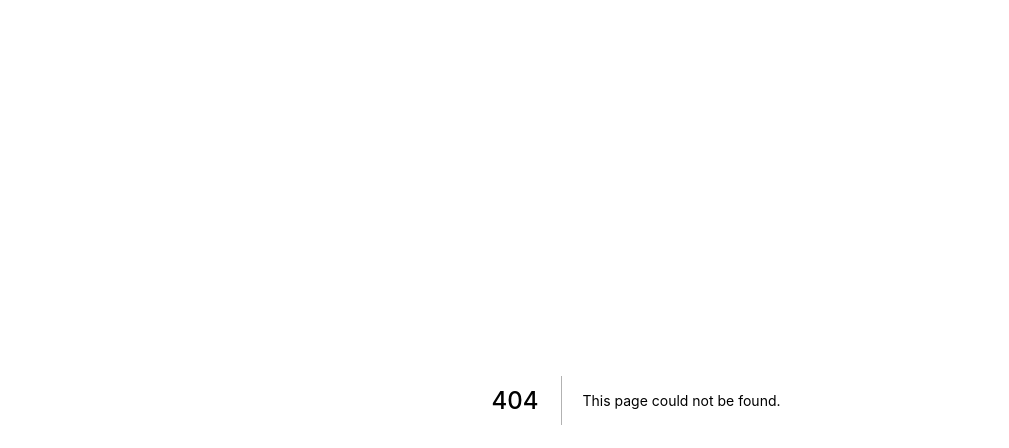
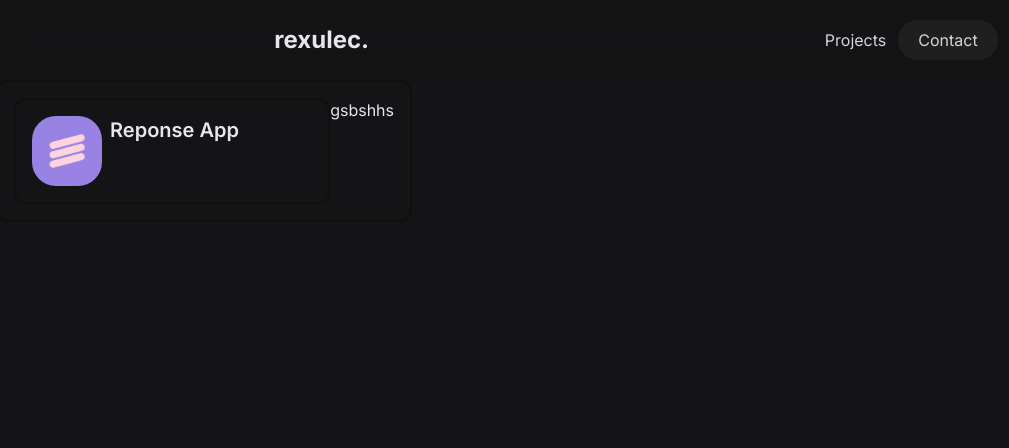
Before and after one commit to ReXulEc/v1, a Next.js app: page /projects in a window 1280 px wide. Before the commit this address had no page. Shown: the top 448 px of the page, without its empty margins (4-1013 px from the left). Built offline with nearby package versions, Linux system fonts and the light colour scheme.

Commit message:
add: projects

```diff
--- a/components/Home/index.tsx
+++ /dev/null
@@ -1,13 +0,0 @@
-import { Main } from "@components/Main";
-import { Navbar } from "@components/Navbar";
-import { Footer } from "@components/Footer";
-
-export const HomePage = function () {
-    return(
-      <div>
-        <Navbar />
-        <Main />
-        <Footer />
-      </div>
-    );
-}
--- a/pages/index.tsx
+++ b/pages/index.tsx
@@ -1,14 +1,16 @@
-import type { NextPage } from "next";
-import Head from "next/head";
-import Image from "next/image";
-import { HomePage } from "@components/Home";
+import { Main } from "@components/Main";
+import { Navbar } from "@components/Navbar";
+import { Footer } from "@components/Footer";
 import { Header } from "@components/Header";
-const Home: NextPage = () => {
+
+const Home = () => {
   return (
-    <div >
-      <HomePage />
-      <Header title="Home"/>
-    </div>
+      <div>
+        <Header title="Home"/>
+        <Navbar />
+        <Main />
+        <Footer />
+      </div>
   );
 };
 
--- /dev/null
+++ b/pages/projects.tsx
@@ -0,0 +1,27 @@
+import type { NextPage } from "next";
+import Head from "next/head";
+import Image from "next/image";
+import { Header } from "@components/Header";
+import { Navbar } from "@components/Navbar";
+
+const Home: NextPage = () => {
+  return (
+    <div className="">
+    <Header title="Projects"/>
+        <Navbar />
+        <div className="flex justify-center">
+            <div className="grid grid-cols-3 gap-4">
+                <div className="border-2 border-[#101010] rounded-xl p-4 flex text-gray-200">
+                    <div className="border-2 border-[#101010] rounded-xl p-4 flex text-gray-200">
+                        <img src="/projects/reponse.png" alt="ReponseLogo" className="w-1/4 rounded-3xl"/>
+                        <p className="ml-2 font-semibold text-xl">Reponse App</p>
+                    </div>
+                    <p>gsbshhs</p>
+                </div>
+            </div>
+        </div>
+    </div>
+  );
+};
+
+export default Home;
```
Also changed, not shown: components/Main/index.tsx (+5 -4 lines), public/projects/reponse.png (added).
